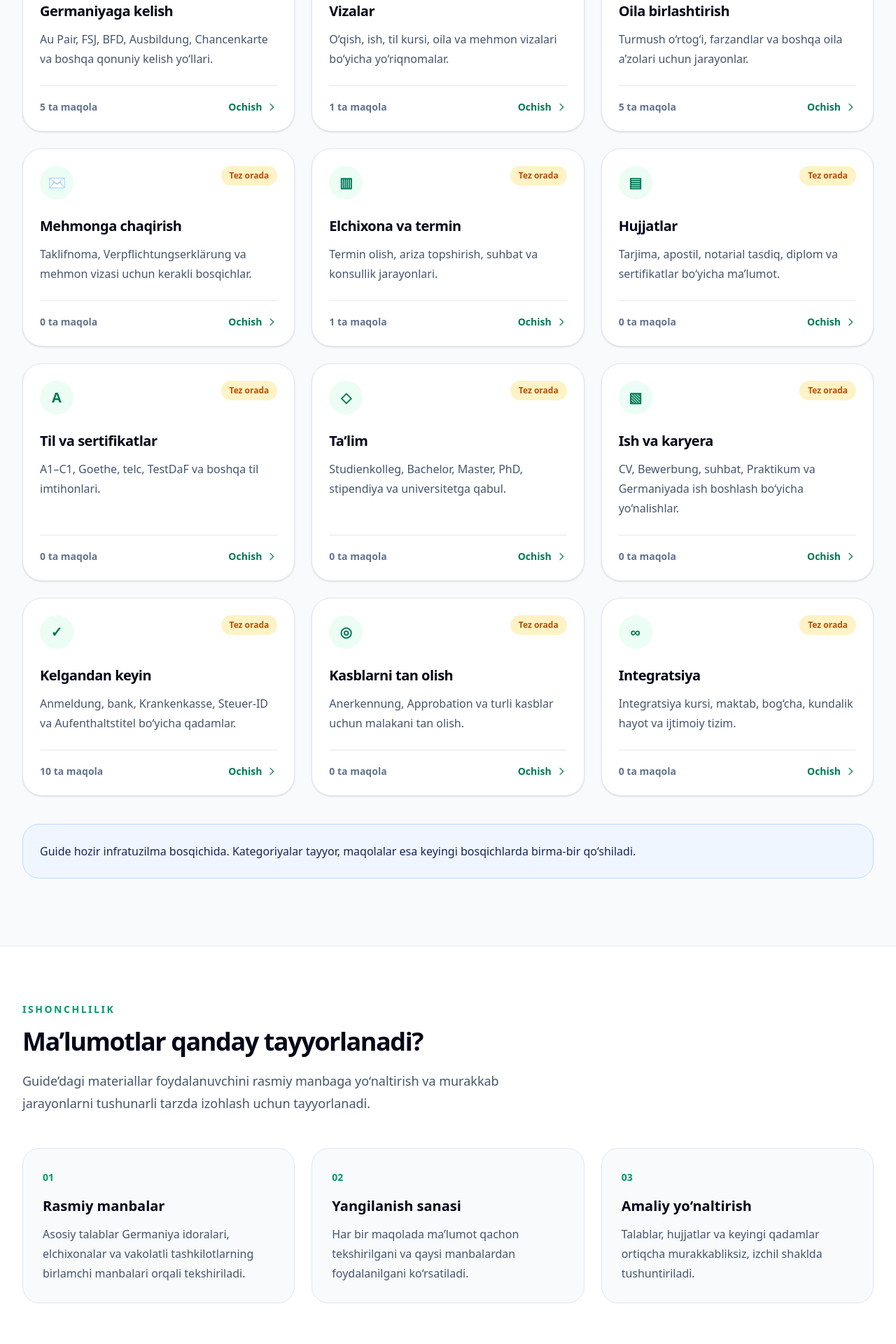
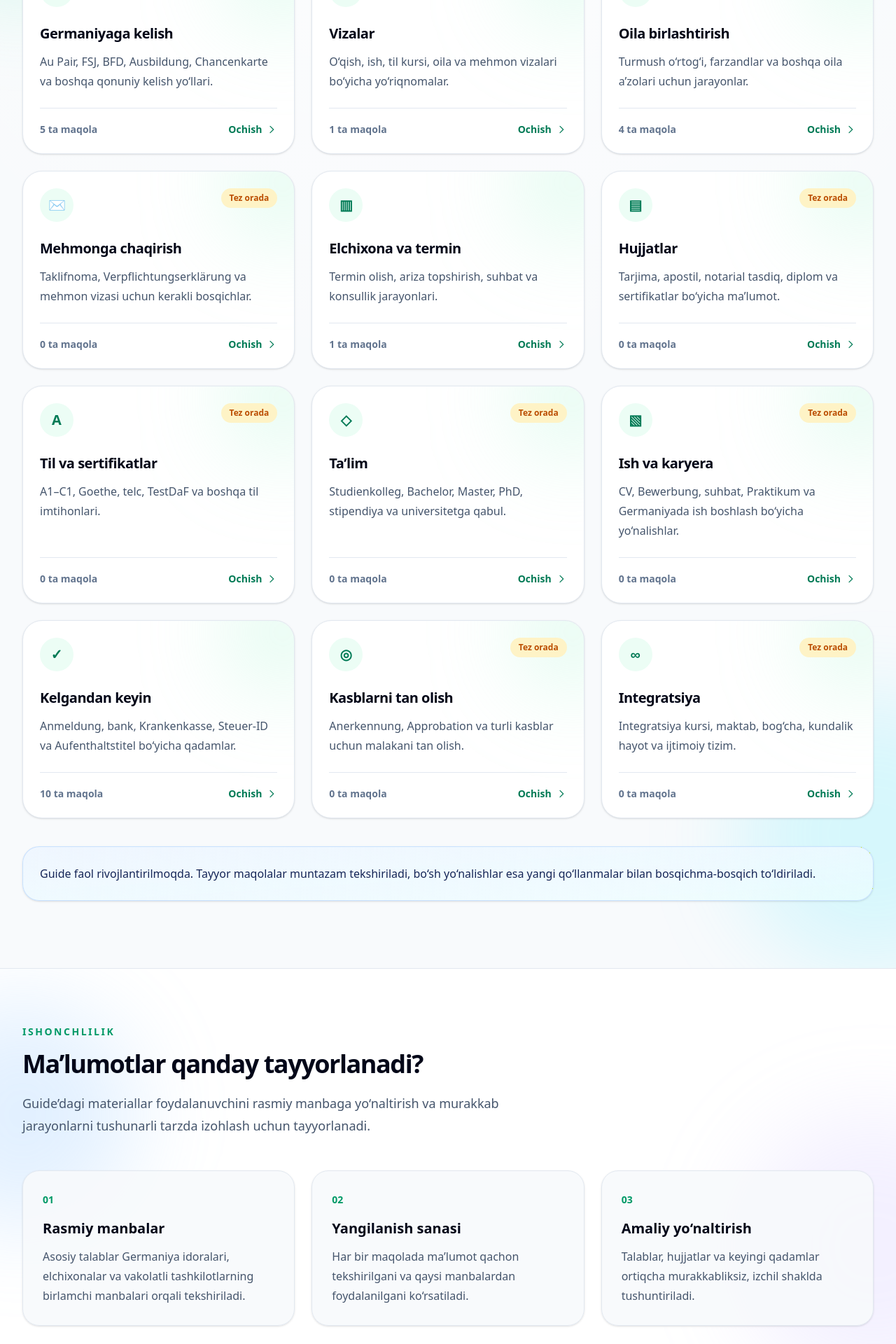
Before and after one commit to ZafarUsarov/vatandoshlar-portal, a Next.js app: page /uz/guide in a window 1280 px wide. Shown: the part 1120-3040 px from the top of the page at 70% size. Built offline with nearby package versions, Linux system fonts and the light colour scheme.

Commit message:
feat(guide): synchronize categories and search index

```diff
--- a/app/guide/page.tsx
+++ b/app/guide/page.tsx
@@ -4,6 +4,7 @@ import { getLocale } from "next-intl/server";
 import Header from "../../components/Header";
 import GuideCategoryGrid from "../../components/guide/GuideCategoryGrid";
 import GuideHero from "../../components/guide/GuideHero";
+import SectionBackground from "../../components/ui/SectionBackground";
 import { getGuideCategories } from "../../data/guide";
 import type { SupportedGuideLocale } from "../../types/guide";
 
@@ -49,7 +50,7 @@ export default async function GuidePage() {
             eyebrow: "Asosiy yo‘nalishlar",
             title: "Kerakli mavzuni tanlang",
             description:
-              "Har bir bo‘lim bosqichma-bosqich rasmiy manbalar asosidagi maqolalar bilan to‘ldiriladi.",
+              "Mavjud maqolalar rasmiy manbalar asosida muntazam tekshiriladi, yangi yo‘nalishlar esa bosqichma-bosqich qo‘shib boriladi.",
             comingSoon: "Tez orada",
             articles: "ta maqola",
             open: "Ochish",
@@ -78,7 +79,7 @@ export default async function GuidePage() {
             ],
           },
           notice:
-            "Guide hozir infratuzilma bosqichida. Kategoriyalar tayyor, maqolalar esa keyingi bosqichlarda birma-bir qo‘shiladi.",
+            "Guide faol rivojlantirilmoqda. Tayyor maqolalar muntazam tekshiriladi, bo‘sh yo‘nalishlar esa yangi qo‘llanmalar bilan bosqichma-bosqich to‘ldiriladi.",
           footer:
             "Germaniyadagi o‘zbekistonliklar uchun raqamli platforma",
         }
@@ -96,7 +97,7 @@ export default async function GuidePage() {
             eyebrow: "Hauptbereiche",
             title: "Wählen Sie das passende Thema",
             description:
-              "Jeder Bereich wird schrittweise mit Artikeln auf Grundlage offizieller Quellen ergänzt.",
+              "Bestehende Artikel werden anhand offizieller Quellen regelmäßig geprüft; weitere Themen werden schrittweise ergänzt.",
             comingSoon: "Demnächst",
             articles: "Artikel",
             open: "Öffnen",
@@ -125,7 +126,7 @@ export default async function GuidePage() {
             ],
           },
           notice:
-            "Der Guide befindet sich derzeit in der Infrastrukturphase. Die Kategorien sind vorbereitet; die Artikel werden in den nächsten Phasen schrittweise ergänzt.",
+            "Der Guide wird aktiv weiterentwickelt. Vorhandene Artikel werden regelmäßig geprüft und noch leere Bereiche schrittweise mit neuen Leitfäden ergänzt.",
           footer:
             "Digitale Plattform für Usbeken in Deutschland",
         };
@@ -145,9 +146,11 @@ export default async function GuidePage() {
 
         <section
           id="guide-categories"
-          className="py-20 sm:py-24"
+          className="relative isolate overflow-hidden py-20 sm:py-24"
         >
-          <div className="mx-auto max-w-7xl px-6 lg:px-8">
+          <SectionBackground variant="emerald" />
+
+          <div className="relative mx-auto max-w-7xl px-6 lg:px-8">
             <div className="max-w-3xl">
               <p className="text-sm font-semibold uppercase tracking-[0.18em] text-emerald-600 dark:text-emerald-400">
                 {copy.categories.eyebrow}
@@ -171,7 +174,7 @@ export default async function GuidePage() {
               />
             </div>
 
-            <div className="mt-10 rounded-3xl border border-blue-200 bg-blue-50 p-6 text-blue-950 dark:border-blue-500/20 dark:bg-blue-500/10 dark:text-blue-100">
+            <div className="mt-10 rounded-3xl border border-blue-200/80 bg-gradient-to-br from-blue-50 to-cyan-50/70 p-6 text-blue-950 shadow-sm dark:border-blue-500/20 dark:from-blue-500/10 dark:to-cyan-500/5 dark:text-blue-100">
               <p className="leading-7">{copy.notice}</p>
             </div>
           </div>
@@ -179,9 +182,11 @@ export default async function GuidePage() {
 
         <section
           id="guide-principles"
-          className="border-y border-slate-200 bg-white py-20 dark:border-slate-800 dark:bg-slate-900"
+          className="relative isolate overflow-hidden border-y border-slate-200 bg-white py-20 dark:border-slate-800 dark:bg-slate-900"
         >
-          <div className="mx-auto max-w-7xl px-6 lg:px-8">
+          <SectionBackground variant="blue" />
+
+          <div className="relative mx-auto max-w-7xl px-6 lg:px-8">
             <div className="max-w-3xl">
               <p className="text-sm font-semibold uppercase tracking-[0.18em] text-emerald-600 dark:text-emerald-400">
                 {copy.principles.eyebrow}
@@ -200,7 +205,7 @@ export default async function GuidePage() {
               {copy.principles.items.map((item, index) => (
                 <article
                   key={item.title}
-                  className="rounded-3xl border border-slate-200 bg-slate-50 p-7 dark:border-slate-800 dark:bg-slate-950"
+                  className="rounded-3xl border border-slate-200 bg-slate-50/90 p-7 shadow-sm transition duration-300 hover:-translate-y-1 hover:border-emerald-200 hover:shadow-lg dark:border-slate-800 dark:bg-slate-950/90 dark:hover:border-emerald-500/30"
                 >
                   <span className="text-sm font-bold text-emerald-600 dark:text-emerald-400">
                     {String(index + 1).padStart(2, "0")}
--- a/components/guide/GuideCategoryCard.tsx
+++ b/components/guide/GuideCategoryCard.tsx
@@ -72,19 +72,28 @@ export default function GuideCategoryCard({
   return (
     <article
       aria-labelledby={titleId}
-      className="group relative isolate flex h-full flex-col rounded-[1.75rem] border border-slate-200 bg-white p-6 shadow-sm transition duration-300 hover:-translate-y-1 hover:border-emerald-200 hover:shadow-xl dark:border-slate-800 dark:bg-slate-900 dark:hover:border-emerald-500/30"
+      className="group relative isolate flex h-full flex-col overflow-hidden rounded-[1.75rem] border border-slate-200 bg-white p-6 shadow-sm transition duration-300 hover:-translate-y-1 hover:border-emerald-200 hover:shadow-xl dark:border-slate-800 dark:bg-slate-900 dark:hover:border-emerald-500/30"
     >
-      <div className="flex items-start justify-between gap-4">
+      <div
+        aria-hidden="true"
+        className="pointer-events-none absolute -right-16 -top-16 size-40 rounded-full bg-emerald-200/35 blur-3xl dark:bg-emerald-500/10"
+      />
+
+      <div className="relative flex items-start justify-between gap-4">
         <CategoryIcon type={category.icon} />
 
-        <span className="rounded-full bg-amber-100 px-3 py-1.5 text-xs font-semibold text-amber-700 dark:bg-amber-500/10 dark:text-amber-300">
-          {comingSoonLabel}
-        </span>
+        {category.status === "coming-soon" ? (
+          <span className="rounded-full bg-amber-100 px-3 py-1.5 text-xs font-semibold text-amber-700 dark:bg-amber-500/10 dark:text-amber-300">
+            {comingSoonLabel}
+          </span>
+        ) : (
+          <span aria-hidden="true" className="size-8" />
+        )}
       </div>
 
       <h2
         id={titleId}
-        className="mt-6 text-xl font-bold tracking-[-0.025em] text-slate-950 dark:text-white"
+        className="relative mt-6 text-xl font-bold tracking-[-0.025em] text-slate-950 dark:text-white"
       >
         <Link
           href={href}
@@ -98,11 +107,11 @@ export default function GuideCategoryCard({
         </Link>
       </h2>
 
-      <p className="mt-3 flex-1 leading-7 text-slate-600 dark:text-slate-400">
+      <p className="relative mt-3 flex-1 leading-7 text-slate-600 dark:text-slate-400">
         {category.description}
       </p>
 
-      <div className="mt-6 flex items-center justify-between gap-4 border-t border-slate-200 pt-5 dark:border-slate-800">
+      <div className="relative mt-6 flex items-center justify-between gap-4 border-t border-slate-200 pt-5 dark:border-slate-800">
         <p className="text-sm font-semibold text-slate-500 dark:text-slate-400">
           {category.articleCount} {articlesLabel}
         </p>
--- /dev/null
+++ b/components/ui/SectionBackground.tsx
@@ -0,0 +1,32 @@
+type SectionBackgroundProps = Readonly<{
+  variant?: "emerald" | "blue";
+}>;
+
+export default function SectionBackground({
+  variant = "emerald",
+}: SectionBackgroundProps) {
+  const primary =
+    variant === "emerald"
+      ? "bg-emerald-300/25 dark:bg-emerald-500/10"
+      : "bg-blue-300/25 dark:bg-blue-500/10";
+
+  const secondary =
+    variant === "emerald"
+      ? "bg-cyan-300/20 dark:bg-cyan-500/10"
+      : "bg-violet-300/20 dark:bg-violet-500/10";
+
+  return (
+    <div
+      aria-hidden="true"
+      className="pointer-events-none absolute inset-0 -z-10 overflow-hidden"
+    >
+      <div
+        className={`absolute -left-32 top-12 size-80 rounded-full blur-3xl ${primary}`}
+      />
+      <div
+        className={`absolute -right-40 bottom-0 size-96 rounded-full blur-3xl ${secondary}`}
+      />
+      <div className="absolute inset-0 bg-[radial-gradient(circle_at_top,rgba(255,255,255,0.72),transparent_52%)] dark:bg-[radial-gradient(circle_at_top,rgba(15,23,42,0.34),transparent_55%)]" />
+    </div>
+  );
+}
--- a/data/guide/categories.ts
+++ b/data/guide/categories.ts
@@ -3,6 +3,8 @@ import type {
   LocalizedGuideCategory,
   SupportedGuideLocale,
 } from "../../types/guide";
+
+import { localizedGuideArticles } from "./articles";
 
 export const localizedGuideCategories: ReadonlyArray<LocalizedGuideCategory> = [
   {
@@ -155,19 +157,39 @@ export const localizedGuideCategories: ReadonlyArray<LocalizedGuideCategory> = [
   },
 ];
 
-export function getGuideCategories(
+
+function getPublishedArticleCount(categorySlug: string): number {
+  return localizedGuideArticles.filter(
+    (article) =>
+      article.categorySlug === categorySlug &&
+      article.status === "published",
+  ).length;
+}
+
+function localizeCategory(
+  category: LocalizedGuideCategory,
   locale: SupportedGuideLocale,
-): ReadonlyArray<GuideCategory> {
-  return localizedGuideCategories.map((category) => ({
+): GuideCategory {
+  const articleCount = getPublishedArticleCount(category.slug);
+
+  return {
     id: category.id,
     slug: category.slug,
     icon: category.icon,
     title: category.title[locale],
     description: category.description[locale],
-    articleCount: category.articleCount,
-    status: category.status,
+    articleCount,
+    status: articleCount > 0 ? "available" : "coming-soon",
     featured: category.featured,
-  }));
+  };
+}
+
+export function getGuideCategories(
+  locale: SupportedGuideLocale,
+): ReadonlyArray<GuideCategory> {
+  return localizedGuideCategories.map((category) =>
+    localizeCategory(category, locale),
+  );
 }
 
 export function getGuideCategoryBySlug(
--- a/data/searchIndex.ts
+++ b/data/searchIndex.ts
@@ -2,6 +2,8 @@ import {
   getJobGuides,
   type SupportedJobLocale,
 } from "./jobs";
+import { getGuideArticlesByCategory } from "./guide/articles";
+import { getGuideCategories } from "./guide/categories";
 
 export type SearchLocale = SupportedJobLocale;
 
@@ -12,7 +14,8 @@ export type SearchCategory =
   | "Ish"
   | "Ish platformasi"
   | "Telegram"
-  | "Tadbir";
+  | "Tadbir"
+  | "Qo‘llanma";
 
 export type GlobalSearchItem = Readonly<{
   id: string;
@@ -71,6 +74,44 @@ const staticSearchDefinitions: ReadonlyArray<StaticSearchDefinition> = [
           "vatandoshlar",
           "deutschland",
           "usbeken",
+        ],
+      },
+    },
+  },
+  {
+    id: "page-guide",
+    path: "/guide",
+    category: "Qo‘llanma",
+    content: {
+      uz: {
+        title: "Germaniya qo‘llanmasi",
+        description:
+          "Vizalar, oila birlashtirish, Ausbildung va Germaniyaga kelgandan keyingi jarayonlar bo‘yicha tizimli qo‘llanmalar.",
+        badge: "Qo‘llanma",
+        keywords: [
+          "guide",
+          "qo‘llanma",
+          "germaniya qo‘llanmasi",
+          "viza",
+          "oila birlashtirish",
+          "ausbildung",
+          "anmeldung",
+          "aufenthaltstitel",
+        ],
+      },
+      de: {
+        title: "Deutschland Guide",
+        description:
+          "Strukturierte Leitfäden zu Visa, Familiennachzug, Ausbildung und den ersten Schritten nach der Ankunft.",
+        badge: "Guide",
+        keywords: [
+          "guide",
+          "deutschland guide",
+          "visum",
+          "familiennachzug",
+          "ausbildung",
+          "anmeldung",
+          "aufenthaltstitel",
         ],
       },
     },
@@ -380,12 +421,63 @@ function getJobGuideSearchItems(
   }));
 }
 
+
+function getGuideSearchItems(
+  locale: SearchLocale,
+): ReadonlyArray<GlobalSearchItem> {
+  return getGuideCategories(locale).flatMap((category) =>
+    getGuideArticlesByCategory(category.slug, locale).map(
+      (article) => ({
+        id: `guide-article-${article.id}`,
+        title: article.title,
+        description: article.excerpt,
+        href: createLocalizedHref(
+          locale,
+          `/guide/${category.slug}/${article.slug}`,
+        ),
+        category: "Qo‘llanma",
+        badge: category.title,
+        keywords: [
+          article.title,
+          article.excerpt,
+          article.intro,
+          article.readingTime,
+          category.title,
+          ...article.facts.flatMap((fact) => [
+            fact.label,
+            fact.value,
+          ]),
+          ...Object.values(article.sections).flatMap(
+            (section) =>
+              section
+                ? [
+                    section.title,
+                    ...section.paragraphs,
+                    ...section.items,
+                  ]
+                : [],
+          ),
+          ...article.steps.flatMap((step) => [
+            step.title,
+            step.description,
+          ]),
+          ...article.faq.flatMap((item) => [
+            item.question,
+            item.answer,
+          ]),
+        ],
+      }),
+    ),
+  );
+}
+
 export function getGlobalSearchItems(
   locale: SearchLocale,
 ): ReadonlyArray<GlobalSearchItem> {
   return [
     ...getStaticSearchItems(locale),
     ...getJobGuideSearchItems(locale),
+    ...getGuideSearchItems(locale),
   ];
 }
 
@@ -411,6 +503,7 @@ export function getSearchCategoryLabel(
       "Ish platformasi": "Ish platformasi",
       Telegram: "Telegram",
       Tadbir: "Tadbir",
+      "Qo‘llanma": "Qo‘llanma",
     },
     de: {
       Sahifa: "Seite",
@@ -420,6 +513,7 @@ export function getSearchCategoryLabel(
       "Ish platformasi": "Jobportal",
       Telegram: "Telegram",
       Tadbir: "Veranstaltung",
+      "Qo‘llanma": "Guide",
     },
   };
 
```
